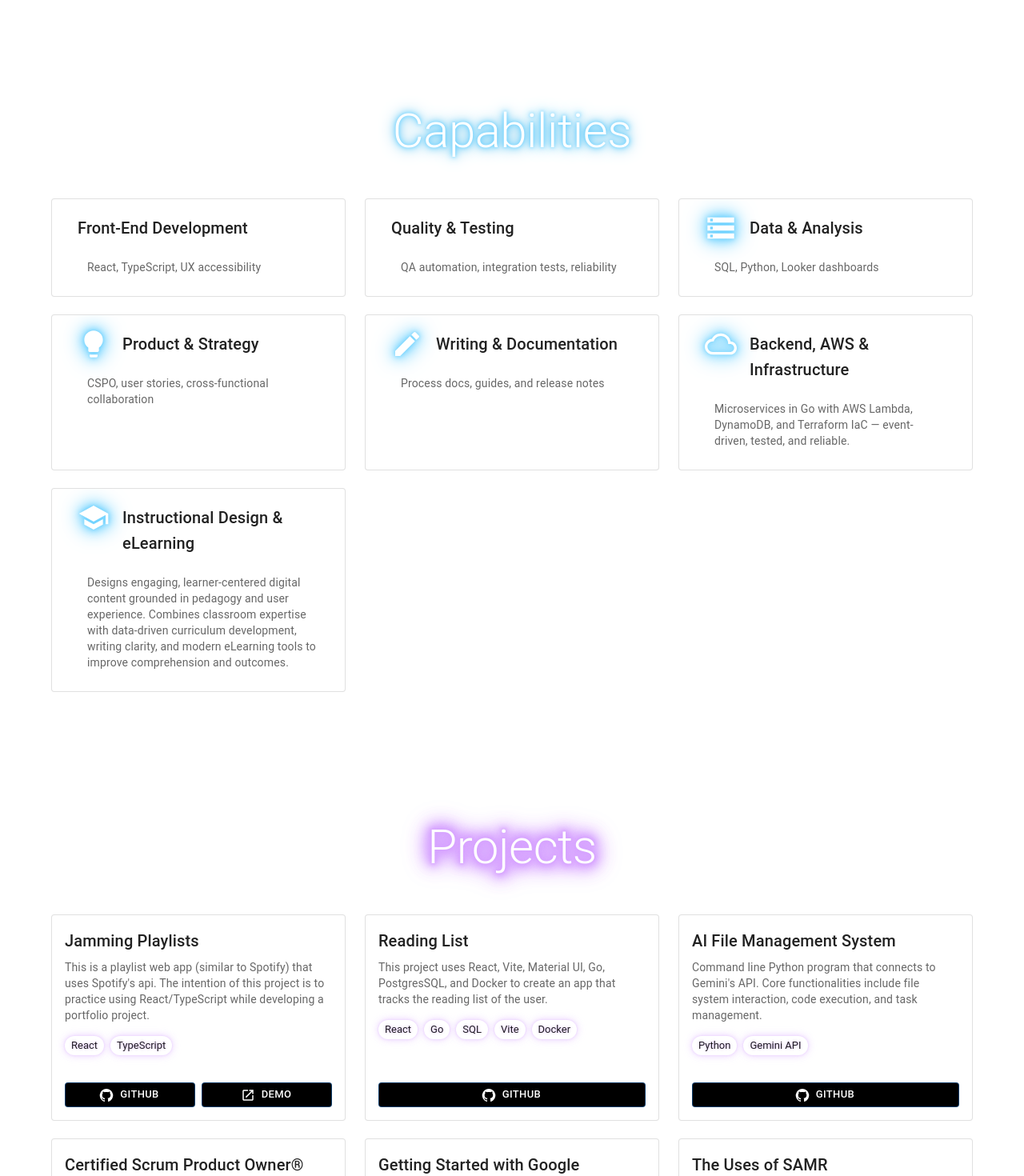
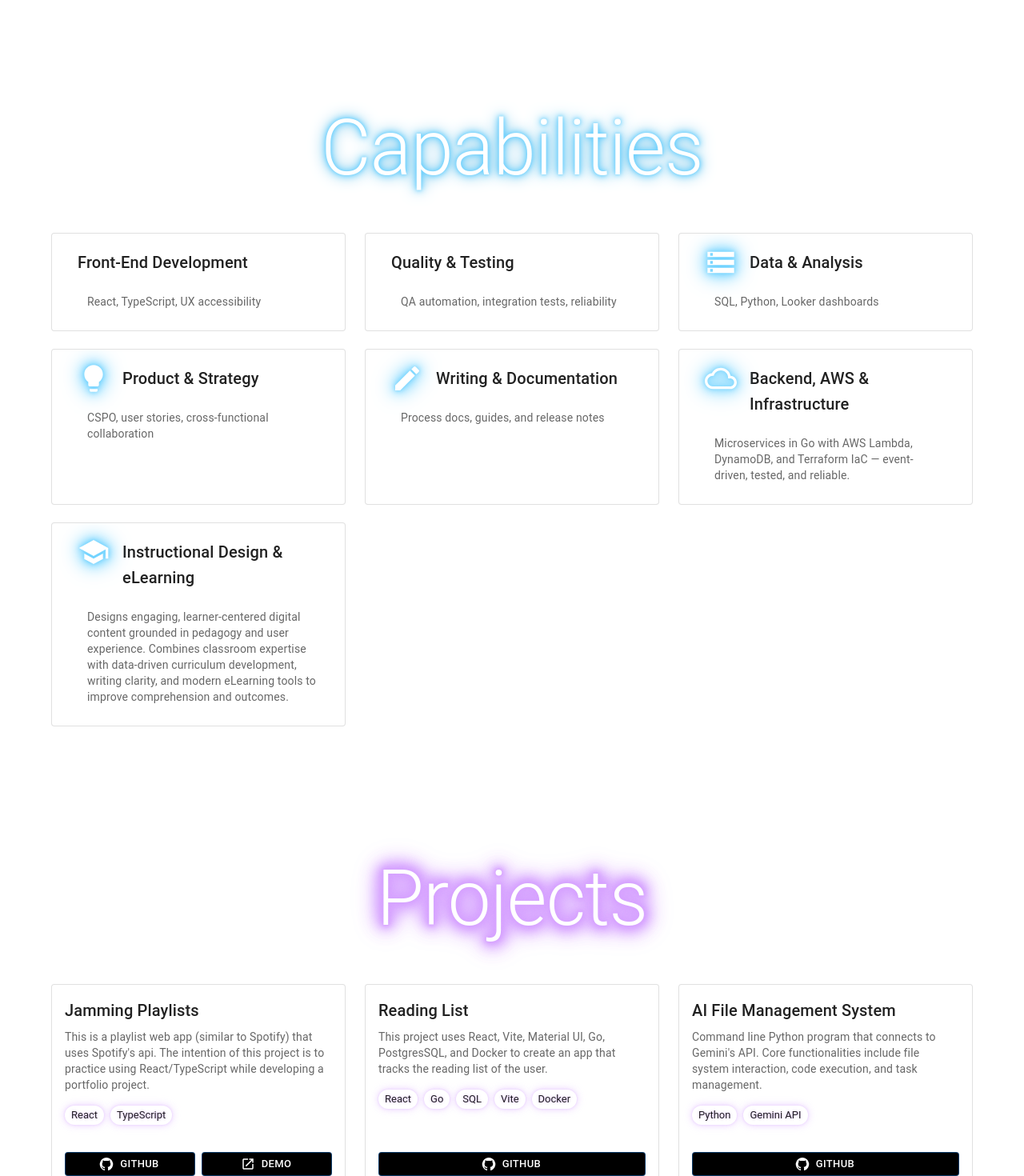
Before and after one commit to cjp0421/my-portfolio, a React (Vite) app: page / in a window 1280 px wide. Shown: the part 760-2230 px from the top of the page at 80% size. Built offline with nearby package versions, Linux system fonts and the light colour scheme; some icons are missing.

Commit message:
adjusted styles for mobile screens

```diff
--- a/src/components/capabilities/Capabilities.tsx
+++ b/src/components/capabilities/Capabilities.tsx
@@ -8,14 +8,20 @@ export function Capabilities() {
   return (
     <Box component="section"
       id="Capabilities"
-      sx={{ px: 3, py: 10 }}
+      sx={{ px: 2, py: 10 }}
       >
       <Container maxWidth="lg">
         <Typography
           variant="h2"
           align="center"
           className='neon-blue'
-          sx={{ mb: 6 }}
+          sx={{
+            mb: 6,
+            fontSize: {
+              xs: '3rem',
+              md: '6rem',
+            }
+          }}
           >
           Capabilities
         </Typography>
--- a/src/components/projects/Projects.tsx
+++ b/src/components/projects/Projects.tsx
@@ -7,14 +7,19 @@ export function Projects() {
   return (
     <Box component="section"
       id="Projects"
-      sx={{ px: 3, py: 10 }}
+      sx={{ px: 2, py: 10 }}
       >
       <Container maxWidth="lg">
         <Typography
           variant="h2"
           className="neon-purple"
           align="center"
-          sx={{ mb: 6 }}
+          sx={{ mb: 6,
+                        fontSize: {
+              xs: '3rem',
+              md: '6rem',
+            }
+          }}
           >
           Projects
         </Typography>
```
